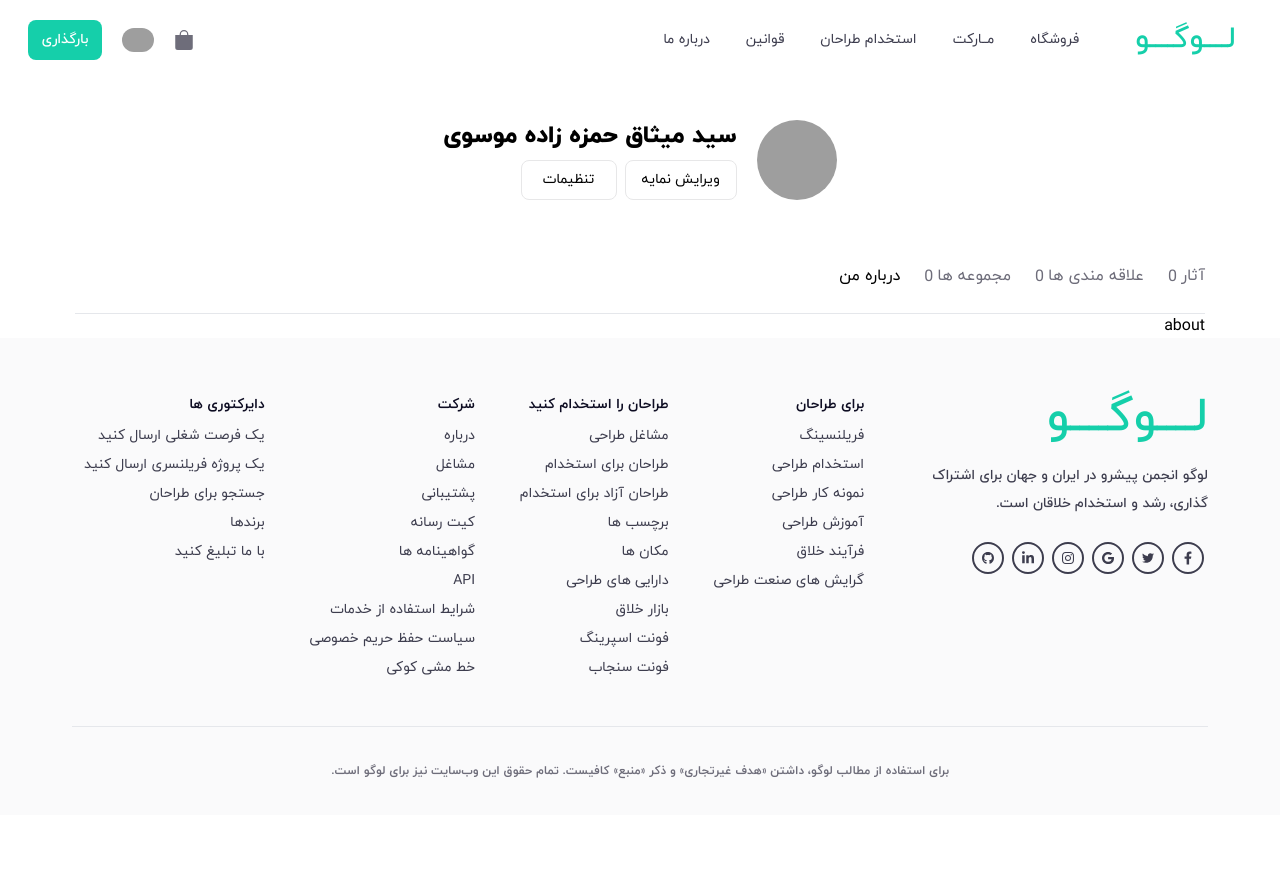
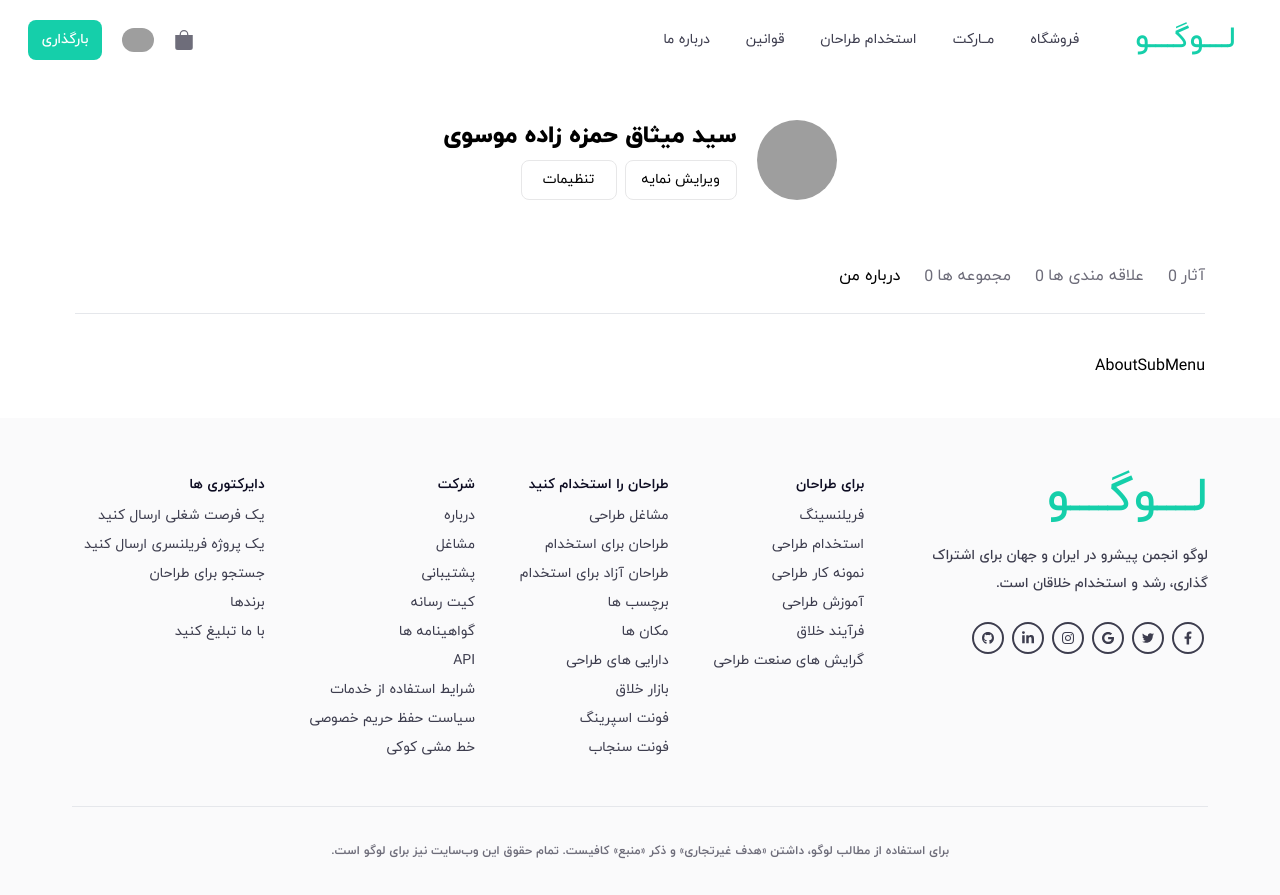
Before and after one commit to AfwebMaker/React-Website-Shopping, a React (Create React App) app: page /profile/about in a window 1280 px wide. Before the commit the page ends 815 px from the top, so only its background shows below. Built offline with nearby package versions, Linux system fonts and the light colour scheme; grey boxes are pictures that could not be loaded; what tw-elements would draw is missing.

Commit message:
update profile

```diff
--- /dev/null
+++ b/src/pages/profile/AboutSubMenu.js
@@ -0,0 +1,9 @@
+import React from 'react'
+
+const AboutSubMenu = () => {
+  return (
+    <div>AboutSubMenu</div>
+  )
+}
+
+export default AboutSubMenu;
--- /dev/null
+++ b/src/pages/profile/CollectionSubMenu.js
@@ -0,0 +1,9 @@
+import React from 'react'
+
+const CollectionSubMenu = () => {
+  return (
+    <div>CollectionSubMenu</div>
+  )
+}
+
+export default CollectionSubMenu;
--- /dev/null
+++ b/src/pages/profile/LikeSubMenu.js
@@ -0,0 +1,11 @@
+import React from 'react'
+
+const LikeSubMenu = () => {
+  return (
+    <div className='grid '>
+
+    </div>
+  )
+}
+
+export default LikeSubMenu;
--- a/src/pages/profile/Profile.js
+++ b/src/pages/profile/Profile.js
@@ -21,7 +21,7 @@
       <div>
         <ul className='flex text-color-Text2'>
           <li className='p-6 pr-0'>
-            <NavLink to='/profile/shots' className={({isActive}) =>
+            <NavLink to='/profile/shots' className={({ isActive }) =>
               isActive ? "text-black" : ""
             }>
               آثار
@@ -29,7 +29,7 @@
             </NavLink>
           </li>
           <li className='p-6 pr-0'>
-            <NavLink to='/profile/likes' className={({isActive}) =>
+            <NavLink to='/profile/likes' className={({ isActive }) =>
               isActive ? "text-black" : ""
             }>
               علاقه مندی ها
@@ -37,7 +37,7 @@
             </NavLink>
           </li>
           <li className='p-6 pr-0'>
-            <NavLink to='/profile/collections' className={({isActive}) =>
+            <NavLink to='/profile/collections' className={({ isActive }) =>
               isActive ? "text-black" : ""
             }>
               مجموعه ها
@@ -45,7 +45,7 @@
             </NavLink>
           </li>
           <li className='p-6 pr-0'>
-            <NavLink to='/profile/about' className={({isActive}) =>
+            <NavLink to='/profile/about' className={({ isActive }) =>
               isActive ? "text-black" : ""
             }>
               درباره من
@@ -53,8 +53,12 @@
           </li>
         </ul>
       </div>
+
       <hr />
-      <Outlet />
+
+      <div className='my-10'>
+        <Outlet />
+      </div>
     </div >
   )
 }
--- /dev/null
+++ b/src/pages/profile/WorkSubMenue.js
@@ -0,0 +1,11 @@
+import React from 'react'
+
+const WorkSubMenue = () => {
+  return (
+    <div className=''>
+
+    </div>
+  )
+}
+
+export default WorkSubMenue;
--- a/src/routes/Routes.js
+++ b/src/routes/Routes.js
@@ -6,6 +6,10 @@
 import SignIn from '../pages/authentication/SignIn';
 import SignUp from '../pages/authentication/SignUp';
 import Profile from '../pages/profile/Profile';
+import WorkSubMenue from '../pages/profile/WorkSubMenue';
+import LikeSubMenu from '../pages/profile/LikeSubMenu';
+import CollectionSubMenu from '../pages/profile/CollectionSubMenu';
+import AboutSubMenu from '../pages/profile/AboutSubMenu';
 
 const Routers = () => {
     const location = useLocation().pathname
@@ -15,10 +19,10 @@
                 <Route path='/' element={<Home />} />
                 <Route path='/profile' element={<Profile />}>
                     <Route path='/profile' element={<Navigate to='/profile/shots' />} />
-                    <Route path='/profile/shots' element={<h1>shot</h1>}></Route>
-                    <Route path='/profile/likes' element={<h1>likes</h1>}></Route>
-                    <Route path='/profile/collections' element={<h1>collections</h1>}></Route>
-                    <Route path='/profile/about' element={<h1>about</h1>}></Route>
+                    <Route path='/profile/shots' element={<WorkSubMenue />}></Route>
+                    <Route path='/profile/likes' element={<LikeSubMenu />}></Route>
+                    <Route path='/profile/collections' element={<CollectionSubMenu />}></Route>
+                    <Route path='/profile/about' element={<AboutSubMenu />}></Route>
                 </Route>
                 <Route path='/signIn' element={<SignIn />} />
                 <Route path='/signUp' element={<SignUp />} />
```
